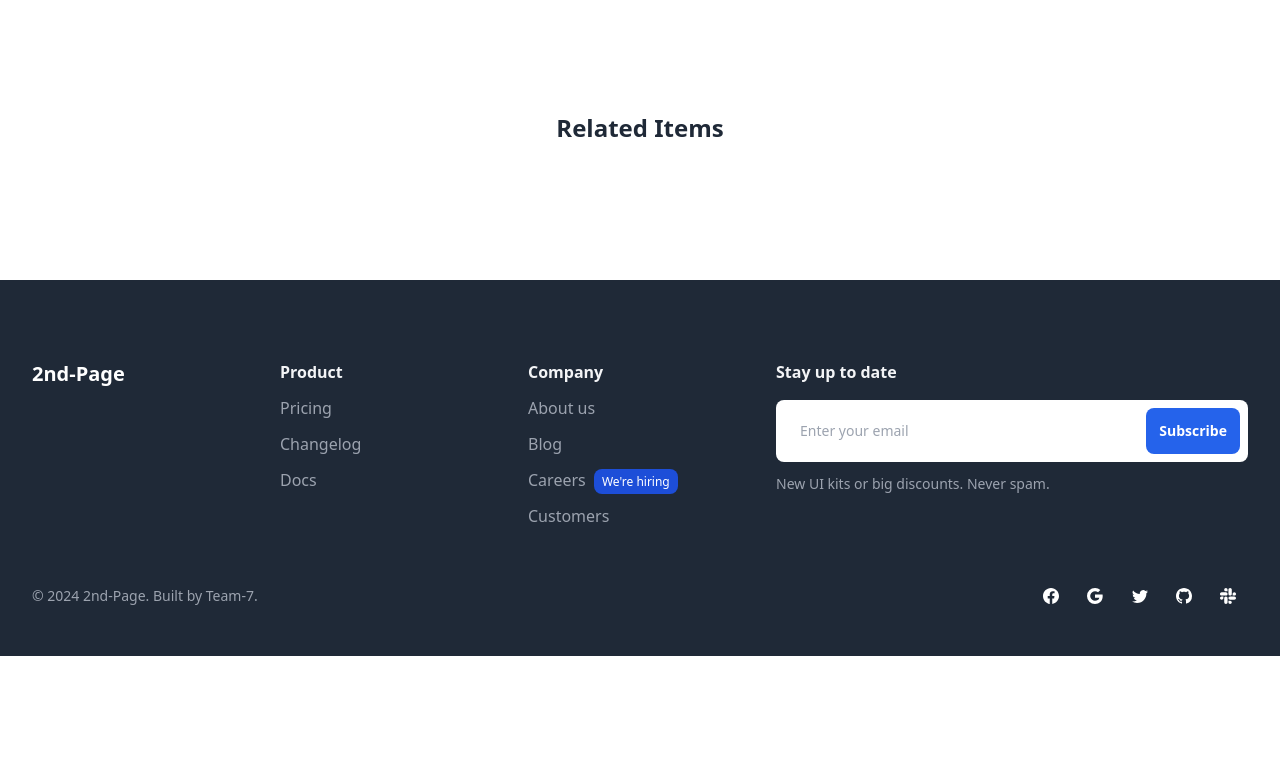
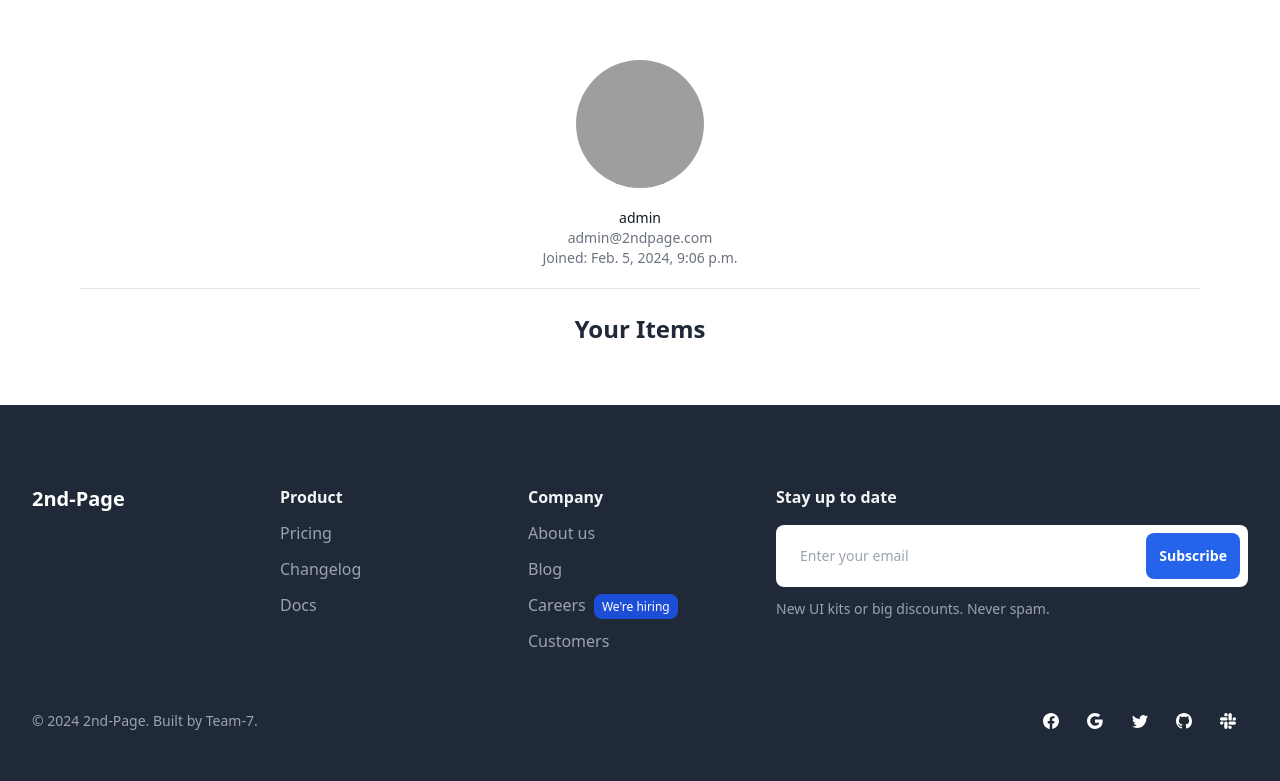
Before and after one commit to fosszil/2page, a Django app: page /dashboard/ in a window 1280 px wide. Shown: the part 73-854 px from the top of the page. Before the commit the page ends 729 px from the top, so only its background shows below. Run offline with Django 5.2, Linux system fonts and the light colour scheme; a user stored in the database is signed in; data comes from the database, SQL or seed files in the repository; both versions use the stored data as it was after the commit; some libraries are stand-ins or nearby versions; grey boxes are pictures that could not be loaded.

Commit message:
few more tweaks

```diff
--- a/core/forms.py
+++ b/core/forms.py
@@ -12,6 +12,7 @@
         'placeholder':'Password',
         'class':"py-3 px-4 block w-full border-gray-200 rounded-lg text-sm focus:border-blue-500 focus:ring-blue-500 disabled:opacity-50 disabled:pointer-events-none dark:bg-slate-900 dark:border-gray-700 dark:text-gray-400 dark:focus:ring-gray-600"
     }))
+
 
 INPUT_CLASSES = "py-3 px-4 block w-full border-gray-200 rounded-lg text-sm focus:border-blue-500 focus:ring-blue-500 disabled:opacity-50 disabled:pointer-events-none dark:bg-slate-900 dark:border-gray-700 dark:text-gray-400 dark:focus:ring-gray-600"
 
--- a/core/templates/core/base.html
+++ b/core/templates/core/base.html
@@ -1,9 +1,11 @@
 <!DOCTYPE html>
 <html lang="en">
+    {% load static %}
 <head>
     <meta charset="UTF-8">
     <meta name="viewport" content="width=device-width, initial-scale=1.0">
     <script src="https://cdn.tailwindcss.com"></script>
+    <link rel="icon" type="image/png" href="{% static 'favicon.png' %}">
     <title>{% block title %}{% endblock  %} - 2nd Page</title>
 </head>
 <body>
--- a/core/urls.py
+++ b/core/urls.py
@@ -10,6 +10,6 @@
     path("contact/",views.contact, name="contact"),
     path("signup/",views.signup,name="signup"),
     path("logout/", views.logout_view,name="logout"),
-    path("login/",auth_views.LoginView.as_view(template_name ='core/login.html',authentication_form=LoginForm),name='login')
+    path("login/",auth_views.LoginView.as_view(template_name ='core/login.html',authentication_form=LoginForm),name='login'),
 
 ]
--- a/dashboard/templates/dashboard/index.html
+++ b/dashboard/templates/dashboard/index.html
@@ -3,10 +3,21 @@
 {% block title %}Dashboard{% endblock %}
 
 {% block content %}
-    <div class="mt-6 px-6 py-12 rounded-xl">
-        <h2 class="mb-12 text-2xl text-center font-bold text-gray-800 dark:text-sky">Related Items</h2>
+    <div class="flex justify-center items-start">
+        <div class="p-5 rounded text-center text-gray-500 max-w-sm">
+            <img class="w-32 h-32 rounded-full mx-auto" src="https://i.pinimg.com/originals/91/2c/e1/912ce19bfeadb1e9e2b7cee8f0a4f1bc.jpg" alt="">
+            <div class="text-sm mt-5">
+                <a href="#" class="font-medium leading-none text-gray-900 hover:text-indigo-600 transition duration-500 ease-in-out">{{ user.username }}</a>
+                <p>{{ user.email }}</p>
+                <p>Joined: {{ user.date_joined }}</p>
+            </div>
+        </div>
+    </div>
+    <hr>
+    <div class="rounded-xl">
+        <h1 class="mt-6 text-2xl text-center font-bold text-gray-800 dark:text-sky">Your Items</h1>
 
-        <div class="grid grid-cols-3 gap-3">
+        <div class="mt-5 grid grid-cols-3 gap-3">
             {% for item in items %}
                 <div>
                     <a href="{% url 'item:detail' item.id %}">
--- a/item/forms.py
+++ b/item/forms.py
@@ -2,7 +2,7 @@
 
 from .models import Item
 
-INPUT_CLASSES = 'w-full py-4 px-6 rounded-xl border'
+INPUT_CLASSES = 'py-2 px-3 pe-11 block w-full border-gray-200 shadow-sm rounded-lg text-sm focus:border-blue-500 focus:ring-blue-500 disabled:opacity-50 disabled:pointer-events-none'
 
 class NewItemForm(forms.ModelForm):
     class Meta:
--- a/item/templates/item/items.html
+++ b/item/templates/item/items.html
@@ -39,7 +39,7 @@
             <div>
                 <a href="{% url 'item:detail' item.id %}">
                     <div>
-                        <img src="{{ item.image.url }}" class="rounded-t-xl">
+                        <img src="{{ item.image.url }}" class="h-80 w-72 rounded-t-xl object-cover">
                     </div>
 
                     <div class="p-6 bg-white rounded-b-xl">
```
Also changed, not shown: core/templates/core/login.html (+9 -0 lines), item/templates/item/detail.html (+4 -3 lines), core/static/favicon.png (added), db.sqlite3, item/templates/item/form.html (line endings or trailing spaces), media/item_images/518fG0BHKMS._AC_UF10001000_QL80_.jpg (added), media/item_images/61-Q2D6WrjL._AC_UF10001000_QL80_.jpg (added), media/item_images/63ee2e25eb8f1910e0517693-texas-instruments-ti-84-plus-graphing.jpg (added), media/item_images/T1.jpeg (added).
